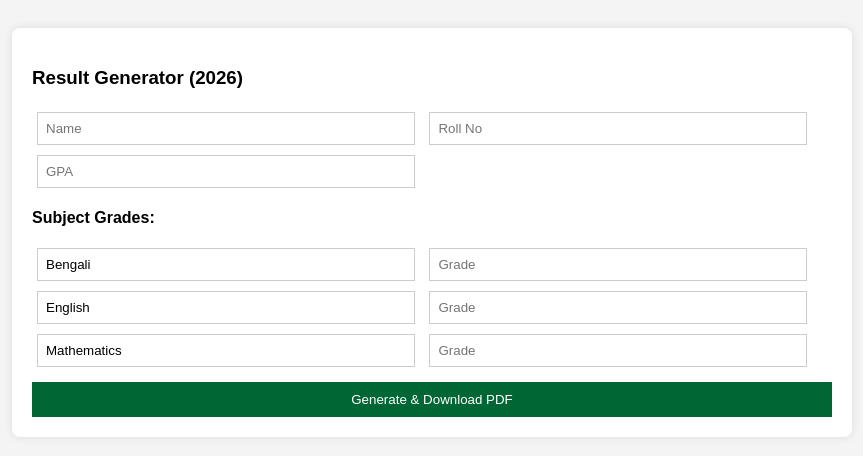
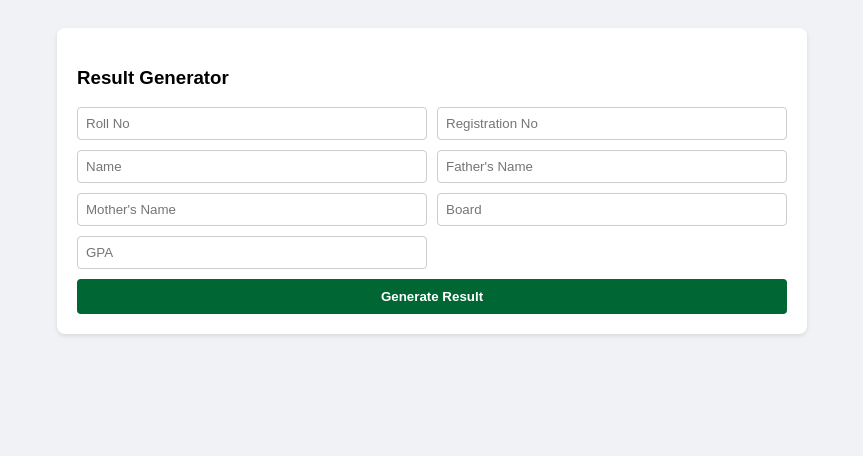
Before and after one commit to tachdmj-droid/Bang-bang, a plain HTML site: page index.html in a window 1280 px wide. Shown: the whole page, without its empty margins (208-1071 px from the left). Drawn offline with Linux system fonts and the light colour scheme.

Commit message:
Update index.html

```diff
--- a/index.html
+++ b/index.html
@@ -3,64 +3,103 @@
 <head>
 <meta charset="utf-8">
 <meta name="viewport" content="width=device-width, initial-scale=1.0">
-<title>Dynamic Result Sheet</title>
+<title>Official Result Sheet</title>
 <script src="https://cdnjs.cloudflare.com/ajax/libs/html2pdf.js/0.10.1/html2pdf.bundle.min.js"></script>
 <style>
-  body { font-family: Arial, sans-serif; padding: 20px; background: #f4f4f4; }
-  .container { max-width: 800px; margin: auto; background: white; padding: 20px; border-radius: 8px; box-shadow: 0 0 10px rgba(0,0,0,0.1); }
-  input { width: 45%; padding: 8px; margin: 5px; border: 1px solid #ccc; }
-  button { background: #006633; color: white; border: none; padding: 10px 20px; cursor: pointer; width: 100%; margin-top: 10px; }
-  table { width: 100%; border-collapse: collapse; margin-top: 20px; }
-  th, td { border: 1px solid #ccc; padding: 8px; text-align: left; }
+  * { box-sizing: border-box; font-family: Arial, sans-serif; }
+  body { background: #f0f2f5; padding: 20px; display: flex; flex-direction: column; align-items: center; }
+  .input-card { width: 100%; max-width: 750px; background: #ffffff; border-radius: 8px; padding: 20px; box-shadow: 0 2px 4px rgba(0,0,0,0.1); margin-bottom: 20px; }
+  .form-grid { display: grid; grid-template-columns: 1fr 1fr; gap: 10px; margin-bottom: 10px; }
+  input { padding: 8px; border: 1px solid #ccc; border-radius: 4px; width: 100%; }
+  button { background: #006633; color: white; border: none; padding: 10px; width: 100%; border-radius: 4px; font-weight: bold; cursor: pointer; }
+
+  #marksheetWrapper { width: 100%; max-width: 750px; background: white; padding: 20px; display: none; }
+  .gov-container { border: 1px solid #ccc; padding: 15px; }
+  .gov-header { background: #006633; color: white; display: flex; align-items: center; padding: 10px; margin-bottom: 10px; }
+  .gov-logo { width: 40px; height: 40px; background: white; border-radius: 50%; margin-right: 15px; text-align: center; font-size: 1.2rem; }
+  .session-bar { background: #7cc576; color: white; text-align: center; font-weight: bold; padding: 5px; margin-bottom: 10px; font-size: 0.9rem; }
+  .info-table { width: 100%; border-collapse: collapse; margin-bottom: 15px; }
+  .info-table td { border: 1px solid #ccc; padding: 6px; font-size: 0.8rem; }
+  .label-bg { background: #f3f4f6; font-weight: bold; width: 15%; }
+  .grade-title { text-align: center; font-weight: bold; padding: 5px; border: 1px solid #ccc; background: #f9fafb; margin-bottom: 5px; font-size: 0.9rem; }
+  .grade-table { width: 100%; border-collapse: collapse; }
+  .grade-table th, .grade-table td { border: 1px solid #ccc; padding: 6px; font-size: 0.8rem; }
+  .gov-footer { display: flex; justify-content: space-between; margin-top: 20px; font-size: 0.7rem; color: #666; border-top: 1px solid #ccc; padding-top: 10px; }
 </style>
 </head>
 <body>
 
-<div class="container" id="pdfArea">
-  <h3>Result Generator (2026)</h3>
-  <input type="text" id="name" placeholder="Name">
-  <input type="text" id="roll" placeholder="Roll No">
-  <input type="text" id="gpa" placeholder="GPA">
+<div class="input-card">
+  <h3>Result Generator</h3>
+  <div class="form-grid">
+    <input type="text" id="rollNo" placeholder="Roll No">
+    <input type="text" id="regNo" placeholder="Registration No">
+    <input type="text" id="stuName" placeholder="Name">
+    <input type="text" id="fatName" placeholder="Father's Name">
+    <input type="text" id="motName" placeholder="Mother's Name">
+    <input type="text" id="board" placeholder="Board">
+    <input type="text" id="gpa" placeholder="GPA">
+  </div>
+  <button onclick="generateResult()">Generate Result</button>
+</div>
 
-  <p><strong>Subject Grades:</strong></p>
-  <div id="subjectInputs">
-    <!-- আপনি এখানে যেকোনো সাবজেক্টের নাম ও গ্রেড লিখে দিতে পারবেন -->
-    <input type="text" class="subName" value="Bengali"> <input type="text" class="subGrade" placeholder="Grade">
-    <input type="text" class="subName" value="English"> <input type="text" class="subGrade" placeholder="Grade">
-    <input type="text" class="subName" value="Mathematics"> <input type="text" class="subGrade" placeholder="Grade">
-  </div>
+<div id="marksheetWrapper">
+  <div class="gov-container" id="pdfArea">
+    <div class="gov-header">
+      <div class="gov-logo">🇧🇩</div>
+      <div><strong>Ministry of Education</strong><br>Intermediate and Secondary Education Boards Bangladesh</div>
+    </div>
+    <div class="session-bar">SSC/DAKHIL/EQUIVALENT RESULT 2025</div>
 
-  <button onclick="generate()">Generate & Download PDF</button>
+    <table class="info-table">
+      <tr><td class="label-bg">Roll No</td><td id="mRoll"></td><td class="label-bg">Name</td><td id="mName"></td></tr>
+      <tr><td class="label-bg">Board</td><td id="mBoard"></td><td class="label-bg">Father's Name</td><td id="mFather"></td></tr>
+      <tr><td class="label-bg">Result</td><td>PASSED</td><td class="label-bg">Mother's Name</td><td id="mMother"></td></tr>
+      <tr><td class="label-bg">GPA</td><td id="mGpa"></td><td class="label-bg">Reg No</td><td id="mReg"></td></tr>
+    </table>
 
-  <div id="resultOutput" style="margin-top:20px; display:none;">
-    <h2 id="outName"></h2>
-    <p>Roll: <span id="outRoll"></span> | GPA: <span id="outGpa"></span></p>
-    <table id="resultTable">
-      <tr><th>Subject</th><th>Grade</th></tr>
-    </table>
-    <p>Authored by: Junied Hossain</p>
+    <div class="grade-title">Grade Sheet</div>
+    <table class="grade-table" id="gradeTable"></table>
+
+    <div class="gov-footer">
+      <div>©2005-2025 Ministry of Education.</div>
+      <div>Authored by: <strong>Junied Hossain</strong></div>
+    </div>
   </div>
 </div>
+<button id="pdfBtn" style="display:none; margin-top:10px; background:blue; color:white; border:none; padding:10px; width:100%; border-radius:4px; font-weight:bold; cursor:pointer;" onclick="downloadPDF()">📥 Download PDF</button>
 
 <script>
-function generate() {
-  document.getElementById('outName').innerText = document.getElementById('name').value;
-  document.getElementById('outRoll').innerText = document.getElementById('roll').value;
-  document.getElementById('outGpa').innerText = document.getElementById('gpa').value;
+function generateResult() {
+  document.getElementById('mRoll').innerText = document.getElementById('rollNo').value;
+  document.getElementById('mReg').innerText = document.getElementById('regNo').value;
+  document.getElementById('mName').innerText = document.getElementById('stuName').value;
+  document.getElementById('mFather').innerText = document.getElementById('fatName').value;
+  document.getElementById('mMother').innerText = document.getElementById('motName').value;
+  document.getElementById('mBoard').innerText = document.getElementById('board').value;
+  document.getElementById('mGpa').innerText = document.getElementById('gpa').value;
 
-  let table = document.getElementById('resultTable');
-  table.innerHTML = '<tr><th>Subject</th><th>Grade</th></tr>';
+  const subjects = [
+    {code: "101", name: "BENGALI", grade: "A"}, {code: "107", name: "ENGLISH", grade: "A"},
+    {code: "109", name: "MATHEMATICS", grade: "A+"}, {code: "150", name: "BANGLADESH AND GLOBAL STUDIES", grade: "A+"},
+    {code: "112", name: "RELIGION AND MORAL EDUCATION", grade: "A-"}, {code: "136", name: "PHYSICS", grade: "A+"},
+    {code: "137", name: "CHEMISTRY", grade: "A+"}, {code: "138", name: "BIOLOGY", grade: "A+"},
+    {code: "154", name: "ICT", grade: "A+"}, {code: "126", name: "HIGHER MATHEMATICS", grade: "A+"},
+    {code: "147", name: "PHYSICAL EDUCATION", grade: "A+"}, {code: "156", name: "CAREER EDUCATION", grade: "A+"}
+  ];
 
-  let names = document.getElementsByClassName('subName');
-  let grades = document.getElementsByClassName('subGrade');
-
-  for(let i=0; i<names.length; i++) {
+  let table = document.getElementById('gradeTable');
+  table.innerHTML = '<tr><th>Code</th><th>Subject</th><th>Grade</th></tr>';
+  subjects.forEach(sub => {
     let row = table.insertRow();
-    row.innerHTML = `<td>${names[i].value}</td><td>${grades[i].value}</td>`;
-  }
-
-  document.getElementById('resultOutput').style.display = 'block';
-  html2pdf().from(document.getElementById('pdfArea')).save('Result_2026.pdf');
+    row.innerHTML = `<td>${sub.code}</td><td>${sub.name}</td><td>${sub.grade}</td>`;
+  });
+  document.getElementById('marksheetWrapper').style.display = 'block';
+  document.getElementById('pdfBtn').style.display = 'block';
+}
+function downloadPDF() {
+  const opt = { margin: 5, filename: 'Result.pdf', image: { type: 'jpeg', quality: 0.98 }, html2canvas: { scale: 3, useCORS: true }, jsPDF: { unit: 'mm', format: 'a4', orientation: 'portrait' } };
+  html2pdf().set(opt).from(document.getElementById('pdfArea')).save();
 }
 </script>
 </body>
```
